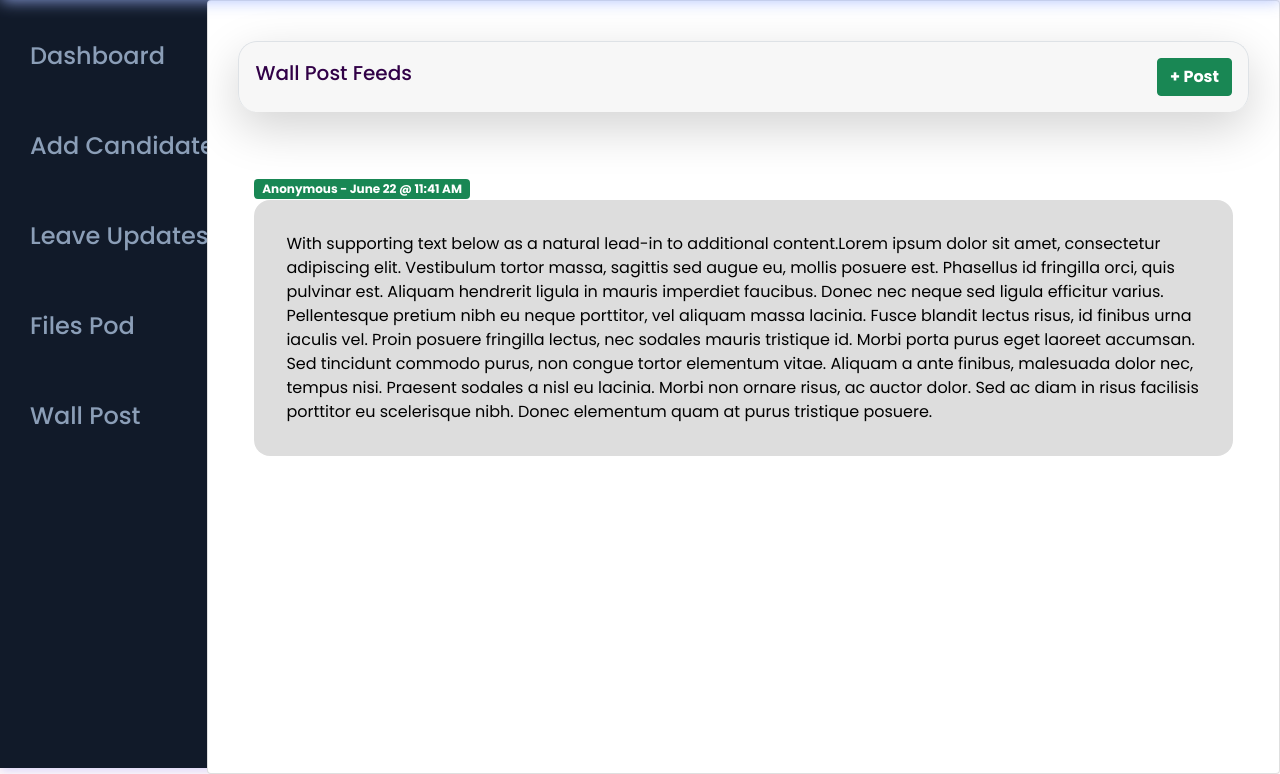
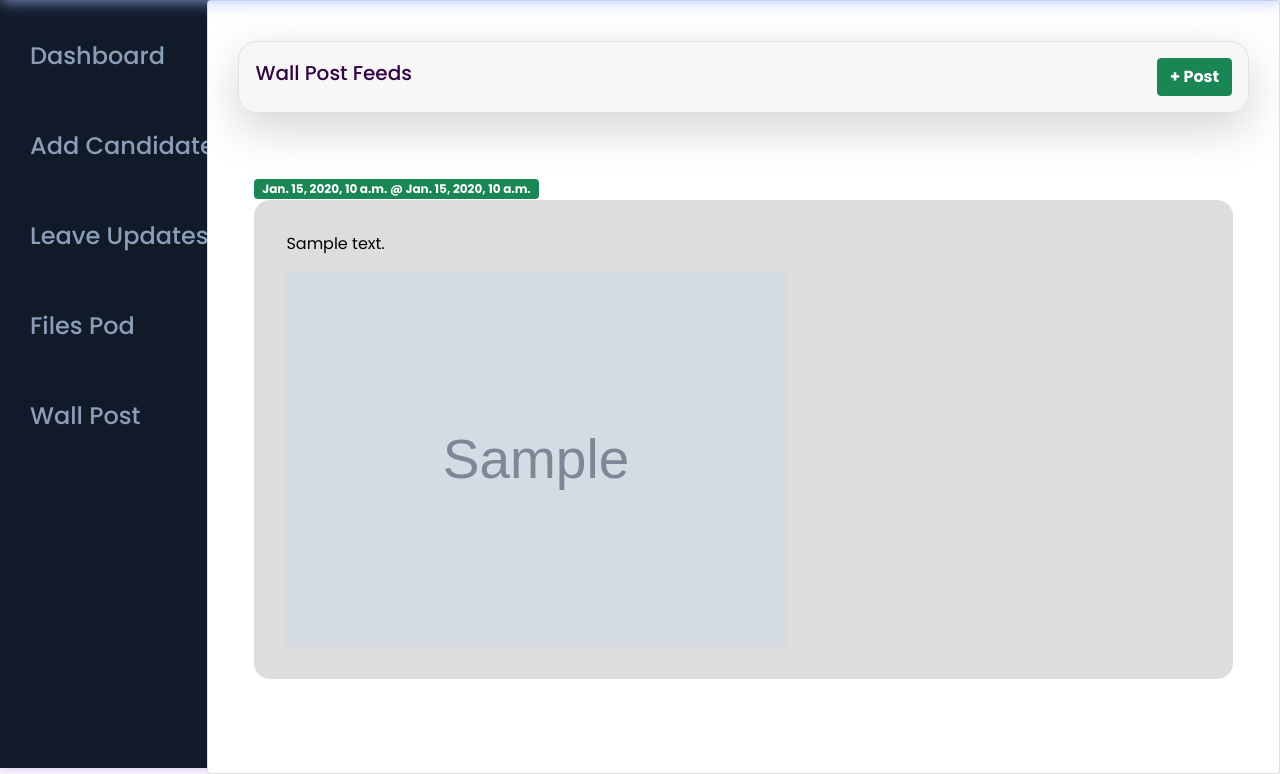
Before and after one commit to AthulSree/e_empeeyaar, a Django app: template candidate/templates/wall_post.html in a window 1280 px wide. Shown: the part 70-844 px from the top of the page. Run offline with Django 3.2, Linux system fonts and the light colour scheme; the template is opened without the code that fills it: most values are stand-ins (such as "Sample title", 1, 10 or a date in 2020); grey boxes marked "Sample" are stand-in pictures; parts of the project's set-up code (start-up, migrations or seed data) failed here and were passed over; some libraries are stand-ins or nearby versions.

Commit message:
wall post

```diff
--- a/candidate/templates/dashboard.html
+++ b/candidate/templates/dashboard.html
@@ -8,7 +8,7 @@
 
 
 
-
+<div class="main">
 
 {# ------------------------- #}
 <ul class="cards">
@@ -74,6 +74,7 @@
 
 
 </div>
+</div>
 
 
 
--- a/candidate/templates/wall_post.html
+++ b/candidate/templates/wall_post.html
@@ -7,36 +7,32 @@
 
 
 	<div class="card main container">
-  <div
-    class="card-header d-flex justify-content-between align-items-center shadow-lg p-3 mb-5 bg-body-tertiary rounded border border-bottom-0"
-    style="border-radius: 19px !important;">
+
+		<div class="card-header d-flex justify-content-between align-items-center shadow-lg p-3 mb-5 bg-body-tertiary rounded border border-bottom-0" style="border-radius: 19px !important;">
 			<span>
 				<h5 style="color:rgb(49, 0, 71)">Wall Post Feeds</h5>
 			</span>
-    <button class="btn btn-success ms-auto" type="button" data-bs-toggle="offcanvas" data-bs-target="#offcanvasRight"
-      aria-controls="offcanvasRight"><b>+ Post</b></button>
+			<button class="btn btn-success ms-auto" type="button" data-bs-toggle="offcanvas" data-bs-target="#offcanvasRight" aria-controls="offcanvasRight">
+				<b>+ Post</b>
+			</button>
 		</div>
 		<div class="card-body">
-    <span class="badge bg-success">Anonymous - June 22 @ 11:41 AM</span>
-    <p class="card-text wallpost_content">With supporting text below as a natural lead-in to additional content.Lorem
-      ipsum dolor sit amet, consectetur adipiscing elit. Vestibulum tortor massa, sagittis sed augue eu, mollis posuere
-      est. Phasellus id fringilla orci, quis pulvinar est. Aliquam hendrerit ligula in mauris imperdiet faucibus. Donec
-      nec neque sed ligula efficitur varius. Pellentesque pretium nibh eu neque porttitor, vel aliquam massa lacinia.
-      Fusce blandit lectus risus, id finibus urna iaculis vel. Proin posuere fringilla lectus, nec sodales mauris
-      tristique id. Morbi porta purus eget laoreet accumsan. Sed tincidunt commodo purus, non congue tortor elementum
-      vitae. Aliquam a ante finibus, malesuada dolor nec, tempus nisi. Praesent sodales a nisl eu lacinia. Morbi non
-      ornare risus, ac auctor dolor. Sed ac diam in risus facilisis porttitor eu scelerisque nibh. Donec elementum quam
-      at purus tristique posuere.
+
+			{% for wall_post in wallpost %}
+				<span class="badge bg-success">{{wall_post.posted_by}}  @ {{wall_post.posted_time}}</span>
+        <div class=" wallpost_content">
+          <p class="card-text">
+            {{wall_post.content}}
           </p>
+            <img src="{{wall_post.files.url}}" style="width:500px;height:auto">
+        </div>
+      <br><br>
+			{% endfor %}
 		</div>
 	</div>
 
 
-
-
-
-<div class="offcanvas offcanvas-end" tabindex="-1" id="offcanvasRight" aria-labelledby="offcanvasRightLabel"
-  style="width:500px">
+	<div class="offcanvas offcanvas-end" tabindex="-1" id="offcanvasRight" aria-labelledby="offcanvasRightLabel" style="width:500px">
 		<div class="offcanvas-header">
 			<h5 class="offcanvas-title" id="offcanvasRightLabel">Offcanvas right</h5>
 		</div>
@@ -45,18 +41,15 @@
 			<div class="card-header" style="font-weight: bold;color:navy">
 				Unka comments post pannungo annai !!!
 			</div>
-    <form class="row g-3 needs-validation formblockcontent" action="">
-      <textarea rows="20" cols="30"></textarea>
 
 
-      <input class="form-control" type="file" id="uploadFile" accept="image/*">
+			<form class="row g-3 needs-validation formblockcontent" action="{% url 'wall_post_save' %}" method="POST" enctype="multipart/form-data">
+				{% csrf_token %}
+				<textarea rows="20" cols="30" name="wp_content"></textarea>
+				<input class="form-control" type="file" id="uploadFile" name="wp_img" accept="image/*">
 				<div class="form-control" id="imageDisplay"></div>
-      <!-- <button type="button" id="add_image_txt" class="form-control">Add Image</button> -->
-
-
-
 				<div class="fixed-container">
-        <div class="col-md-2" >Post as</div>
+					<div class="col-md-2">Post as</div>
 					<div class="col-md-6">
 						<select class="form-select">
 							<option>Anonymous</option>
@@ -65,13 +58,11 @@
 							{% endfor %}
 						</select>
 					</div>
-
 					<div class="col-md-4">
-          <label class="form-label"> </label>
-          <button type="button" class="btn btn-success" id="save_wall_post">Post Publicly</button>
+						<label class="form-label"></label>
+						<button type="submit" class="btn btn-success" id="save_wall_post">Post Publicly</button>
 					</div>
 				</div>
-
 			</form>
 
 		</div>
--- a/candidate/urls.py
+++ b/candidate/urls.py
@@ -19,7 +19,8 @@ urlpatterns = [
     path('leaveRecordSave',views.leaveRecordSave, name='leaveRecord_Save'),
     path('changeMonth',views.changeMonth, name='change_month'),
     path('send_whatsapp_msgs',views.send_whatsapp_msgs, name='send_whatsapp_message'),
-    path('wall_post',views.wallpost, name="wall_post")
+    path('wall_post',views.wallpost, name="wall_post"),
+    path('wall_post_save',views.wallpost_save, name='wall_post_save')
 ]
 
 if settings.DEBUG:
--- a/static/js/wall_post.js
+++ b/static/js/wall_post.js
@@ -11,7 +11,7 @@ $(document).ready(function(){
         const textarea = document.getElementById('content');
 
         // Remove any existing images in the imageDisplay div
-        // imageDisplay.innerHTML = '';
+        imageDisplay.innerHTML = '';
 
         // Check if a file is selected
         if (fileInput.files.length > 0) {
```
Also changed, not shown: candidate/models.py (+11 -0 lines), candidate/views.py (+21 -14 lines), candidate/migrations/0012_wallpost.py (added), candidate/migrations/0013_alter_wallpost_posted_time.py (added), candidate/migrations/0014_wallpost_posted_by.py (added). Lines whose indentation alone changed are shown as unchanged.
